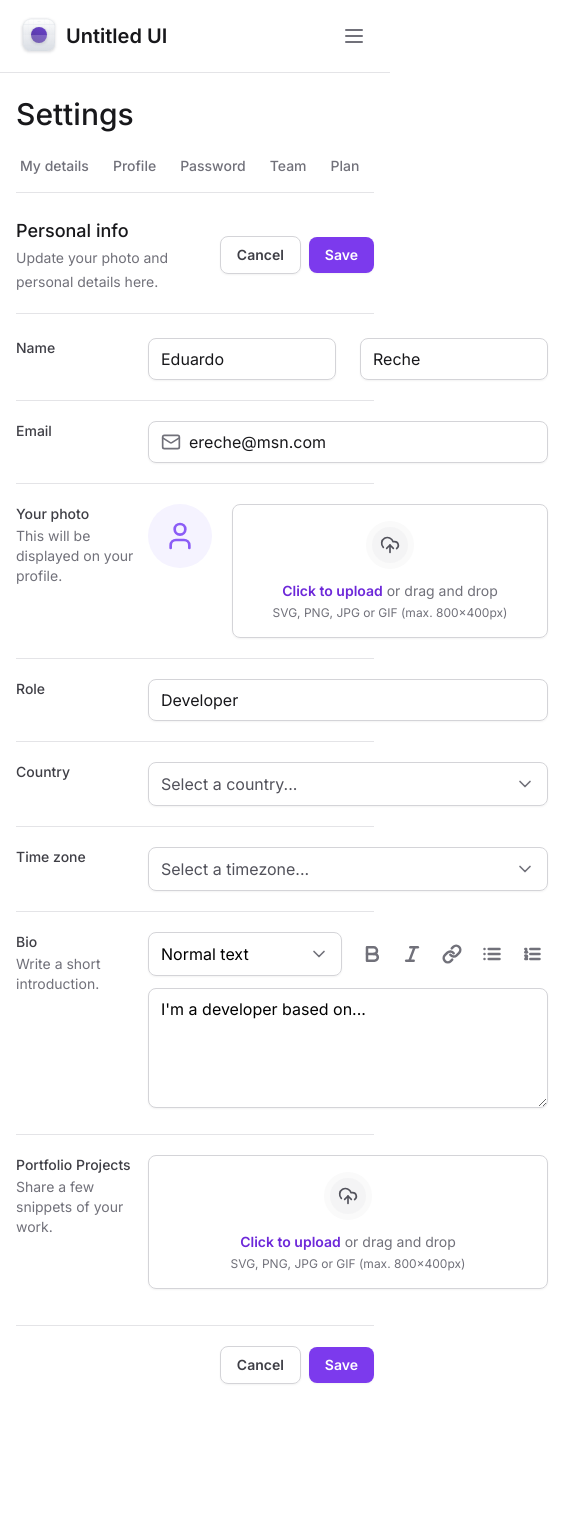
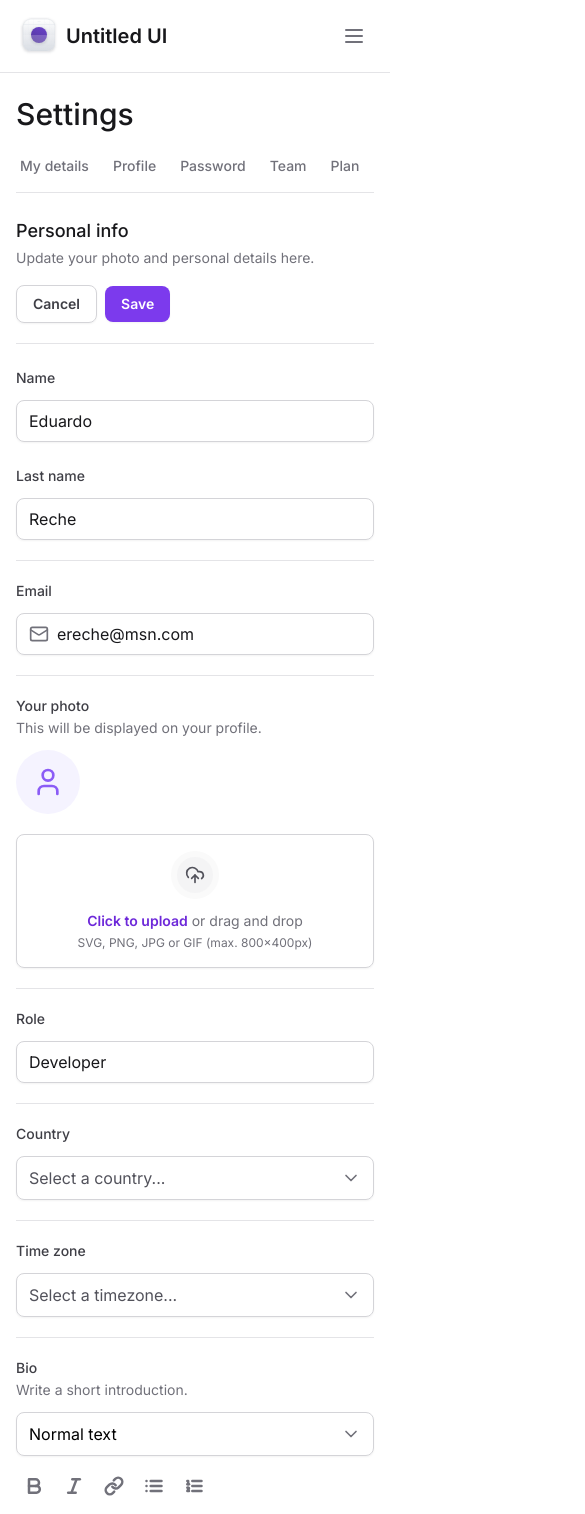
Before and after one commit to eduardoreche/tailwind-mastering, a Next.js app: page / in a window 390 px wide. Shown: the top 1514 px of the page, 585 px wide, since content can reach past the window. Before the commit the page ends 1432 px from the top, so only its background shows below. Built offline with nearby package versions, Linux system fonts and the light colour scheme.

Commit message:
responsive form

```diff
--- a/src/app/page.tsx
+++ b/src/app/page.tsx
@@ -16,7 +16,7 @@
       <SettingsTabs />
 
       <div className="mt-6 flex flex-col ">
-        <div className="flex items-center justify-between border-b border-zinc-200 pb-5">
+        <div className="flex flex-col justify-between gap-4  border-b border-zinc-200 pb-5 lg:flex-row lg:items-center">
           <div className="space-y-1">
             <h2 className="text-lg font-medium text-zinc-900">Personal info</h2>
             <span className="text-sm text-zinc-500">
@@ -38,25 +38,34 @@
           id="settings"
           className="mt-6 flex w-full flex-col gap-5 divide-y divide-zinc-200"
         >
-          <div className="grid grid-cols-form gap-3">
+          <div className="flex flex-col gap-3 lg:grid lg:grid-cols-form">
             <label
               htmlFor="firstName"
               className="text-sm font-medium text-zinc-700"
             >
               Name
             </label>
-            <div className="grid grid-cols-2 gap-6">
+            <div className="flex flex-col gap-6 lg:grid lg:grid-cols-2">
               <Input.Root>
                 <Input.Control id="firstName" defaultValue={'Eduardo'} />
               </Input.Root>
 
-              <Input.Root>
-                <Input.Control defaultValue={'Reche'} />
-              </Input.Root>
+              <div className="flex flex-col gap-3 lg:block">
+                <label
+                  htmlFor="lastName"
+                  className="text-sm font-medium text-zinc-700 lg:sr-only"
+                >
+                  Last name
+                </label>
+
+                <Input.Root>
+                  <Input.Control id="lastName" defaultValue={'Reche'} />
+                </Input.Root>
+              </div>
             </div>
           </div>
 
-          <div className="grid grid-cols-form gap-3 pt-5">
+          <div className="flex flex-col gap-3 pt-5 lg:grid lg:grid-cols-form">
             <label
               htmlFor="email"
               className="text-sm font-medium text-zinc-700"
@@ -71,7 +80,7 @@
             </Input.Root>
           </div>
 
-          <div className="grid grid-cols-form gap-3 pt-5">
+          <div className="flex flex-col gap-3 pt-5 lg:grid lg:grid-cols-form">
             <label
               htmlFor="photo"
               className="text-sm font-medium text-zinc-700"
@@ -81,14 +90,14 @@
                 This will be displayed on your profile.
               </span>
             </label>
-            <FileInput.Root className="flex items-start gap-5">
+            <FileInput.Root className="flex flex-col gap-5 lg:flex-row lg:items-start">
               <FileInput.ImagePreview />
               <FileInput.Trigger />
               <FileInput.Control />
             </FileInput.Root>
           </div>
 
-          <div className="grid grid-cols-form gap-3 pt-5">
+          <div className="flex flex-col gap-3 pt-5 lg:grid lg:grid-cols-form">
             <label htmlFor="role" className="text-sm font-medium text-zinc-700">
               Role
             </label>
@@ -97,7 +106,7 @@
             </Input.Root>
           </div>
 
-          <div className="grid grid-cols-form gap-3 pt-5">
+          <div className="flex flex-col gap-3 pt-5 lg:grid lg:grid-cols-form">
             <label
               htmlFor="country"
               className="text-sm font-medium text-zinc-700"
@@ -110,7 +119,7 @@
             </Select>
           </div>
 
-          <div className="grid grid-cols-form gap-3 pt-5">
+          <div className="flex flex-col gap-3 pt-5 lg:grid lg:grid-cols-form">
             <label htmlFor="tz" className="text-sm font-medium text-zinc-700">
               Time zone
             </label>
@@ -126,7 +135,7 @@
             </Select>
           </div>
 
-          <div className="grid grid-cols-form gap-3 pt-5">
+          <div className="flex flex-col gap-3 pt-5 lg:grid lg:grid-cols-form">
             <label htmlFor="bio" className="text-sm font-medium text-zinc-700">
               Bio
               <span className="mt-0.5 block text-sm font-normal text-zinc-500">
@@ -135,7 +144,7 @@
             </label>
 
             <div className="space-y-3">
-              <div className="grid grid-cols-2 gap-3">
+              <div className="flex flex-col gap-3 lg:grid lg:grid-cols-2">
                 <Select placeholder="" defaultValue="normal">
                   <SelectItem value="normal" text="Normal text" />
                   <SelectItem value="md" text="Markdown" />
@@ -167,7 +176,7 @@
             </div>
           </div>
 
-          <div className="grid grid-cols-form gap-3 pt-5">
+          <div className="flex flex-col gap-3 pt-5 lg:grid lg:grid-cols-form">
             <label
               htmlFor="projects"
               className="text-sm font-medium text-zinc-700"
```
